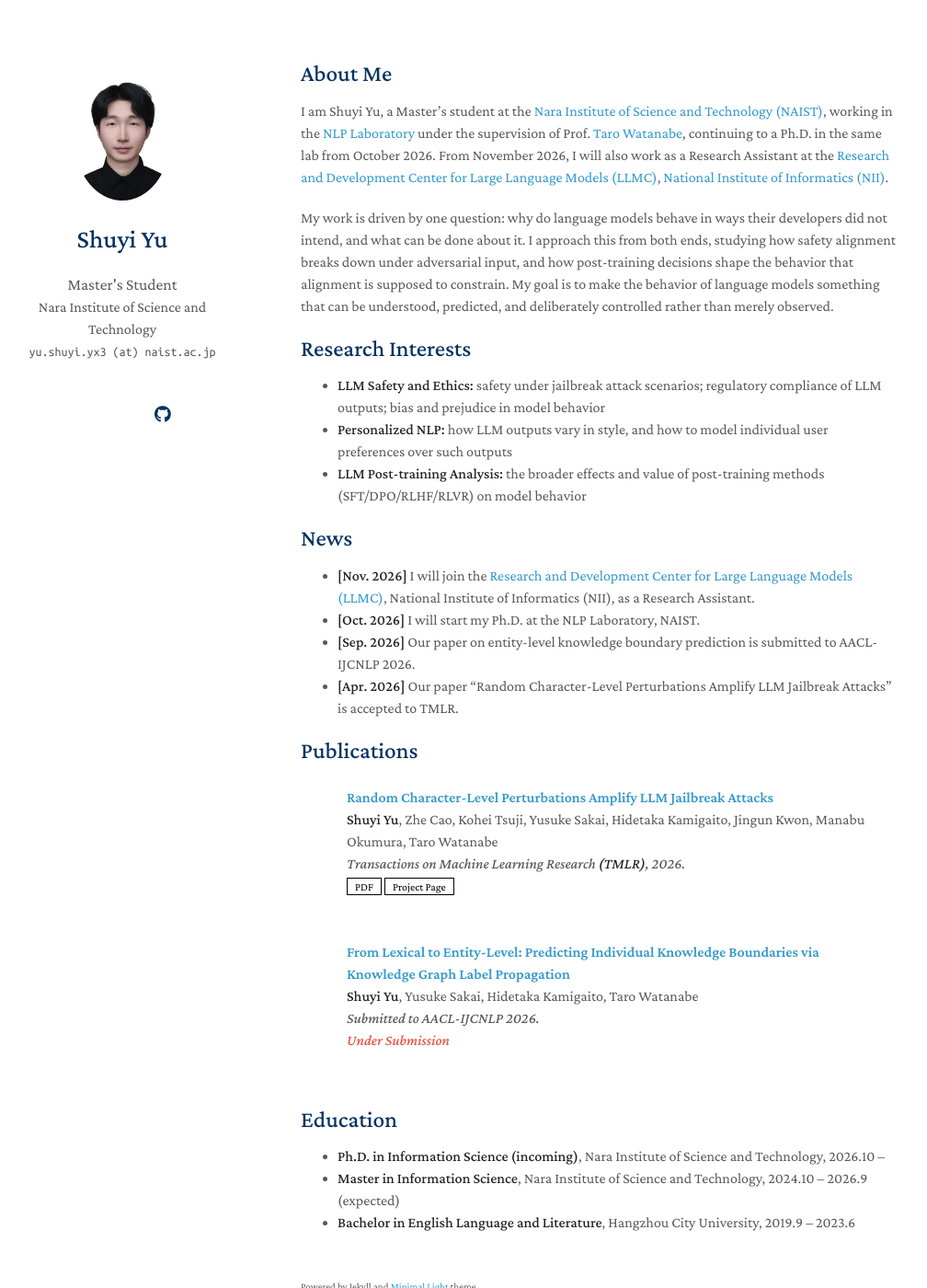
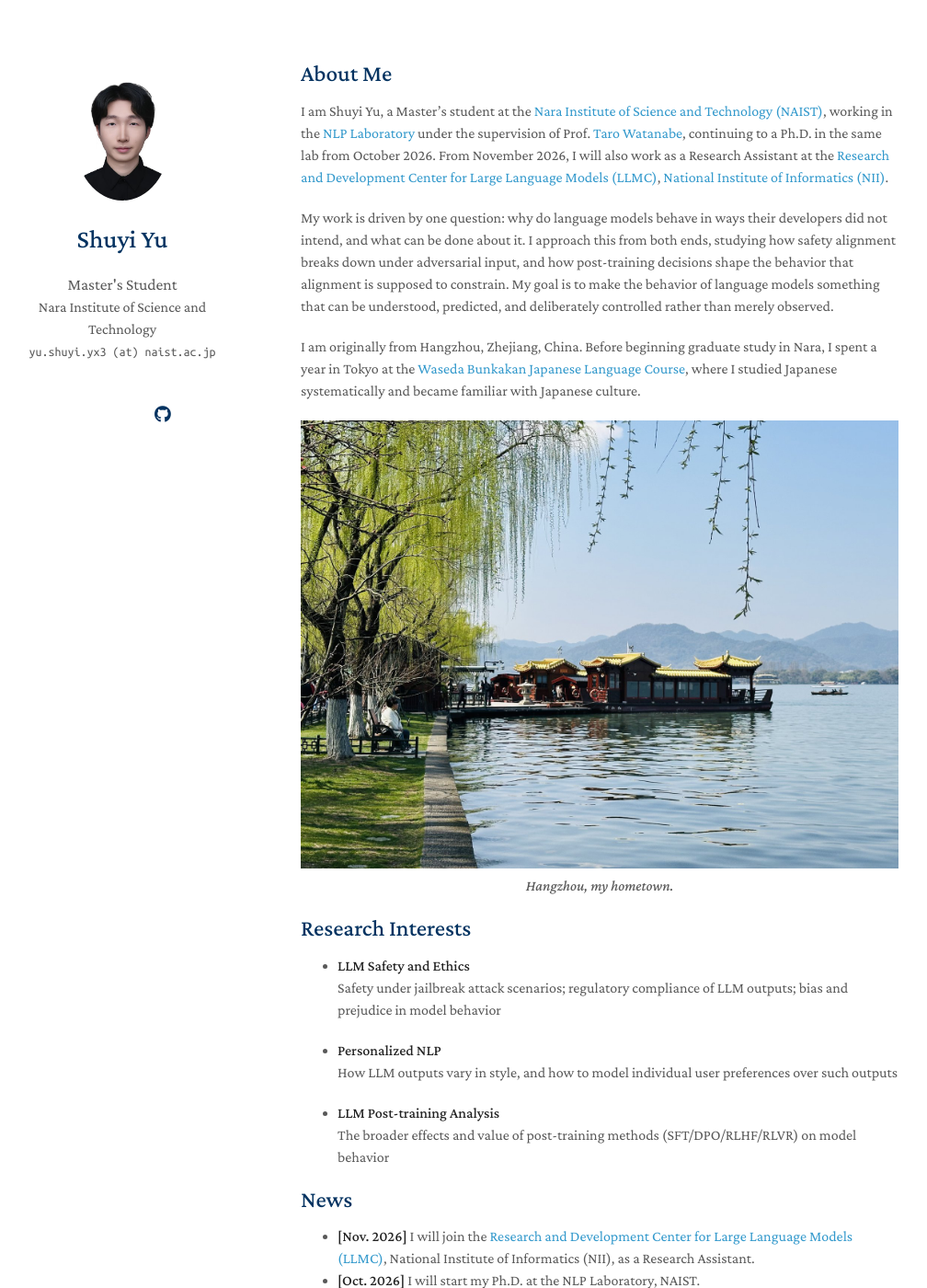
Before and after one commit to yyushuyui/yyushuyui.github.io, a Jekyll site: the page built from index.md, in a window 1280 px wide and 1400 px high. Shown: the whole window at 92% size, without its empty margins (143-1151 px from the left). Built offline with Jekyll 4.4.1, drawn with Linux system fonts in a browser that asks for light colours; a style sheet for code colours, icons or effects is not loaded; our own code applies the rules of GitHub Pages for plain Markdown files; some of the changed text lies outside the part shown.

Commit message:
Add personal background, hometown photo, and language section

```diff
--- a/index.md
+++ b/index.md
@@ -8,11 +8,24 @@ I am Shuyi Yu, a Master's student at the [Nara Institute of Science and Technolo
 
 My work is driven by one question: why do language models behave in ways their developers did not intend, and what can be done about it. I approach this from both ends, studying how safety alignment breaks down under adversarial input, and how post-training decisions shape the behavior that alignment is supposed to constrain. My goal is to make the behavior of language models something that can be understood, predicted, and deliberately controlled rather than merely observed.
 
+I am originally from Hangzhou, Zhejiang, China. Before beginning graduate study in Nara, I spent a year in Tokyo at the [Waseda Bunkakan Japanese Language Course](https://waseda-bk.org/english/), where I studied Japanese systematically and became familiar with Japanese culture.
+
+<p align="center">
+  <img src="./assets/img/hangzhou.jpeg" alt="Hangzhou, Zhejiang, China" width="100%">
+  <br>
+  <em>Hangzhou, my hometown.</em>
+</p>
+
 ## Research Interests
 
-- **LLM Safety and Ethics:** safety under jailbreak attack scenarios; regulatory compliance of LLM outputs; bias and prejudice in model behavior
-- **Personalized NLP:** how LLM outputs vary in style, and how to model individual user preferences over such outputs
-- **LLM Post-training Analysis:** the broader effects and value of post-training methods (SFT/DPO/RLHF/RLVR) on model behavior
+- **LLM Safety and Ethics**<br>
+  Safety under jailbreak attack scenarios; regulatory compliance of LLM outputs; bias and prejudice in model behavior
+
+- **Personalized NLP**<br>
+  How LLM outputs vary in style, and how to model individual user preferences over such outputs
+
+- **LLM Post-training Analysis**<br>
+  The broader effects and value of post-training methods (SFT/DPO/RLHF/RLVR) on model behavior
 
 ## News
 
@@ -28,3 +41,9 @@ My work is driven by one question: why do language models behave in ways their d
 - **Ph.D. in Information Science (incoming)**, Nara Institute of Science and Technology, 2026.10 --
 - **Master in Information Science**, Nara Institute of Science and Technology, 2024.10 -- 2026.9 (expected)
 - **Bachelor in English Language and Literature**, Hangzhou City University, 2019.9 -- 2023.6
+
+## Languages
+
+- **Chinese:** native speaker
+- **Japanese:** JLPT N1; fluent in daily communication
+- **English:** TOEIC 960; TEM-4 and TEM-8 (Test for English Majors, China); comfortable in both academic and professional settings
```
Also changed, not shown: assets/img/hangzhou.jpeg (added).
